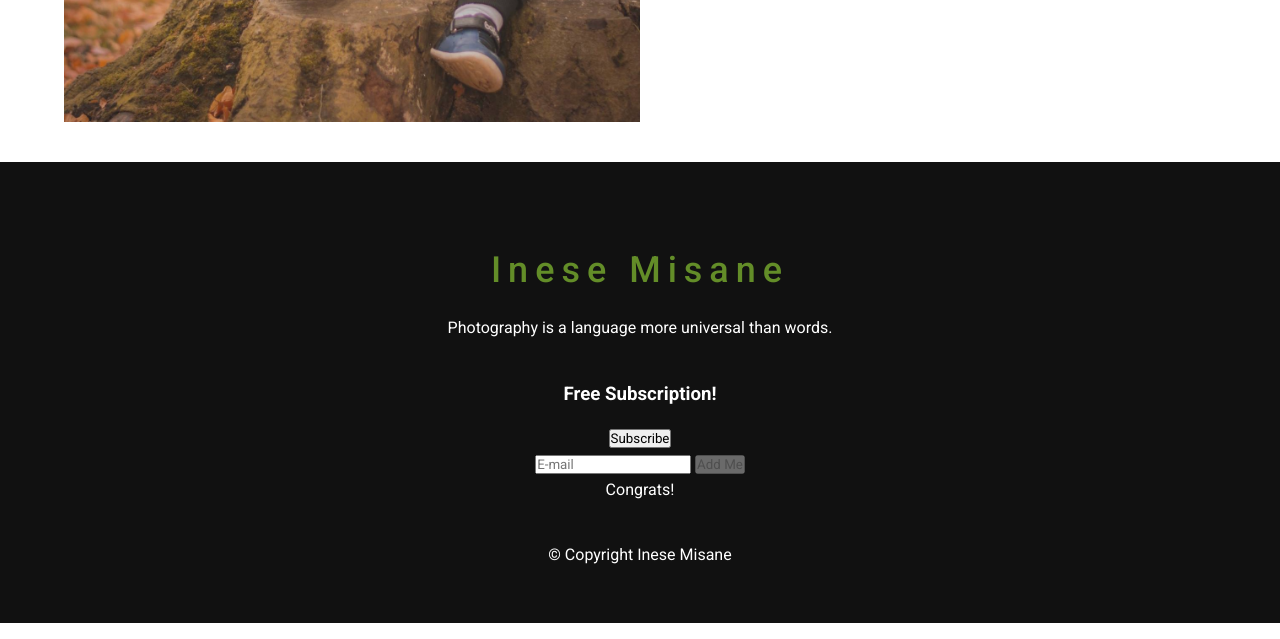
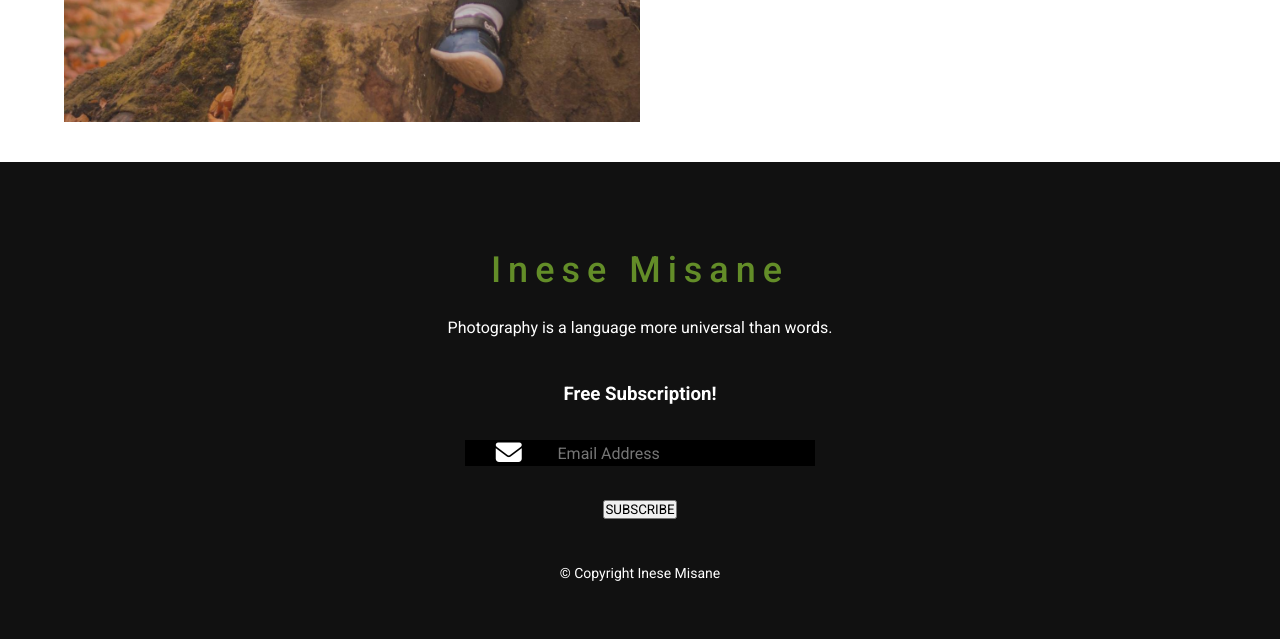
Before and after one commit to DinoPopsik/Mid-Project, a plain HTML site: page index.html in a window 1280 px wide. Shown: the part 3164-3803 px from the top of the page. Drawn offline with Linux system fonts and the light colour scheme.

Commit message:
Update index.html

```diff
--- a/index.html
+++ b/index.html
@@ -156,11 +156,11 @@
 <div>
     <h3>Free Subscription!</h3>
     <p></p>
-<!--     <div class = "subs">
+    <div class = "subs">
         <i class = "fas fa-envelope"></i>
         <input type="email" id = "email"
-        placeholder="Email Address"> -->
-           <div class="main">
+        placeholder="Email Address">
+<!--            <div class="main">
         <form id="singular-form">
             <button class="shown" type="button" id="subs">Subscribe</button>
             <div id="email-input">
@@ -168,10 +168,10 @@
                 <button type="button" class="addbut1" disabled="disabled">Add Me</button>
             </div>
             <div id="success">Congrats!</div>
-        </form>
-<!--     </div>
+        </form> -->
+    </div>
         <button type="submit">SUBSCRIBE</button>
-    </div> -->
+    </div>
 </div>
 </div>
 <P>&copy; Copyright Inese Misane</P>
```
